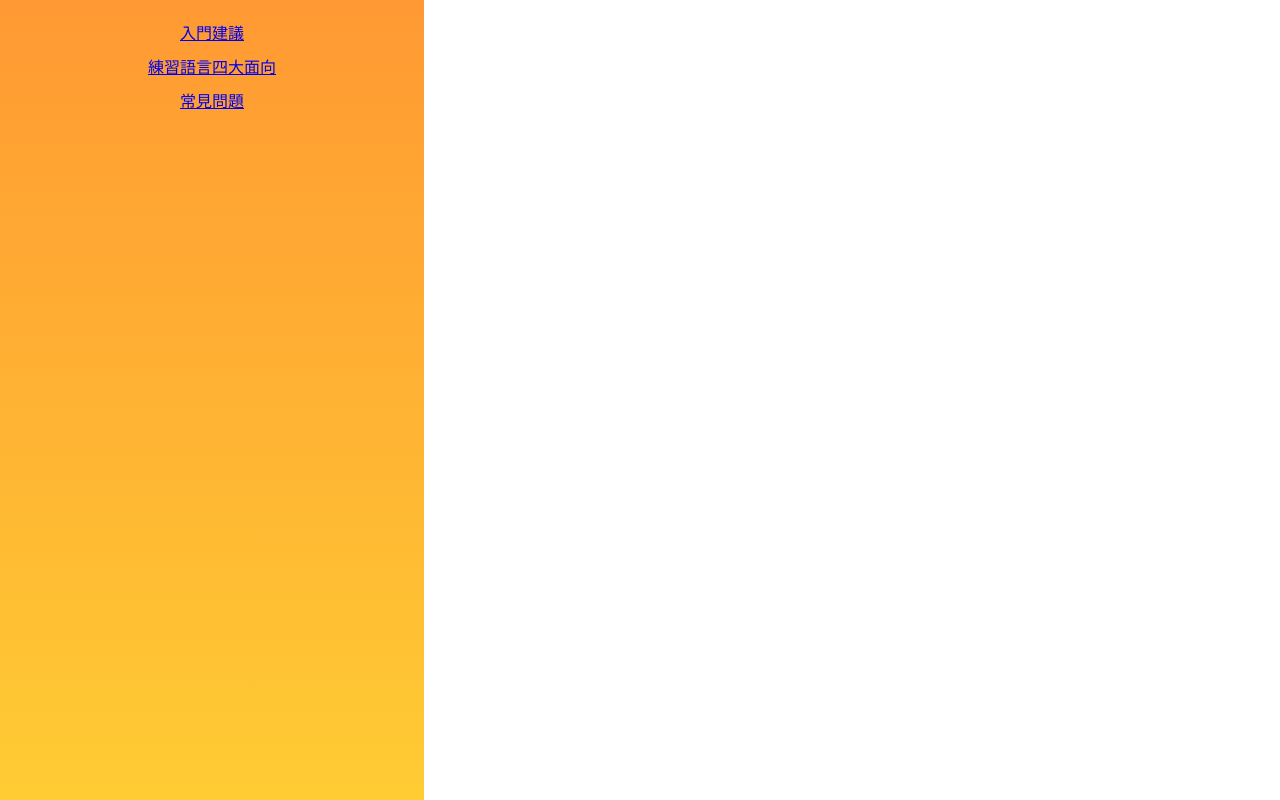
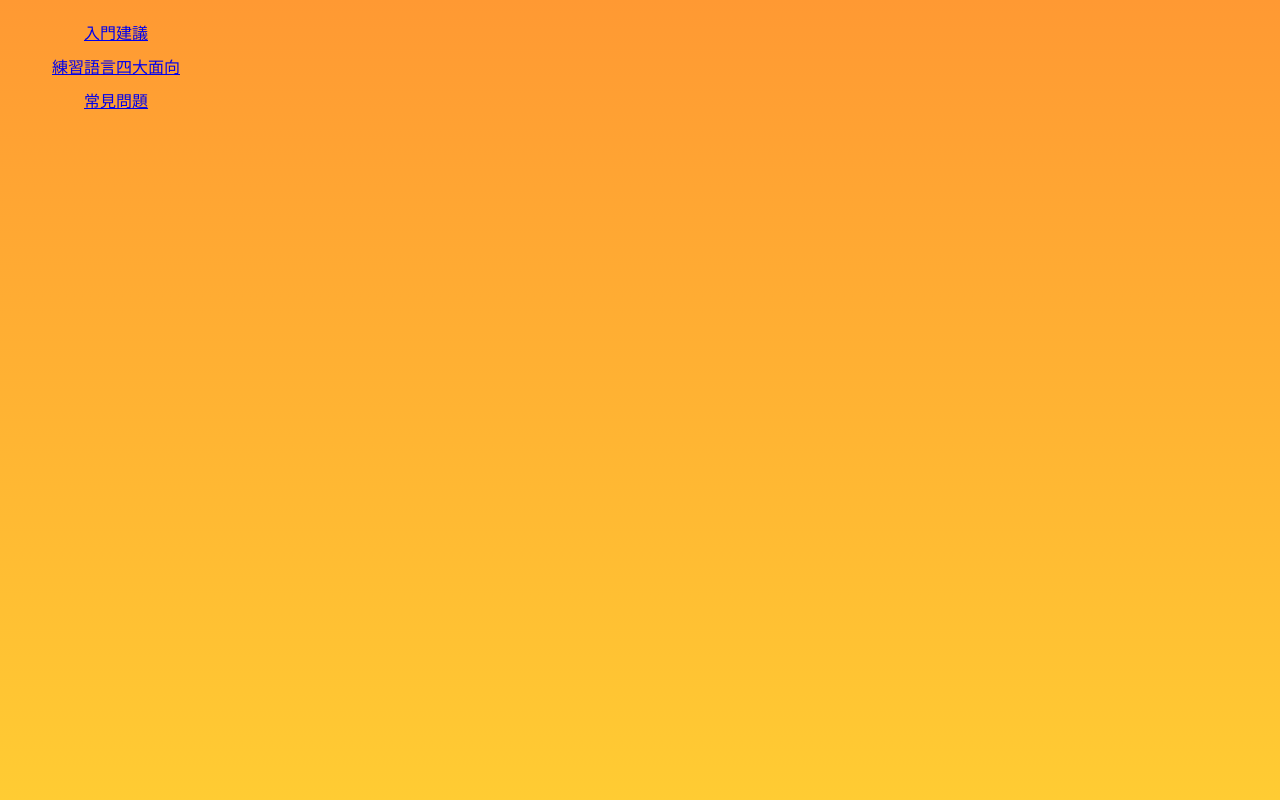
Before and after one commit to englishlearningandshare/englishlearningandshare.github.io, a plain HTML site: page main.html in a window 1280 px wide. Drawn offline with Linux system fonts and the light colour scheme.

Commit message:
Update main.html

```diff
--- a/main.html
+++ b/main.html
@@ -18,7 +18,7 @@
     }
 
     .sidebar {
-      width: 30%;
+      width: 15%;
       background-image: linear-gradient(to bottom, #ff9933, #ffcc33);
       padding: 20px;
       color: #ffffff;
@@ -26,6 +26,7 @@
 
     .content {
       flex: 1;
+      background-image: linear-gradient(to bottom, #ff9933, #ffcc33);
       padding: 20px;
     }
 
```
